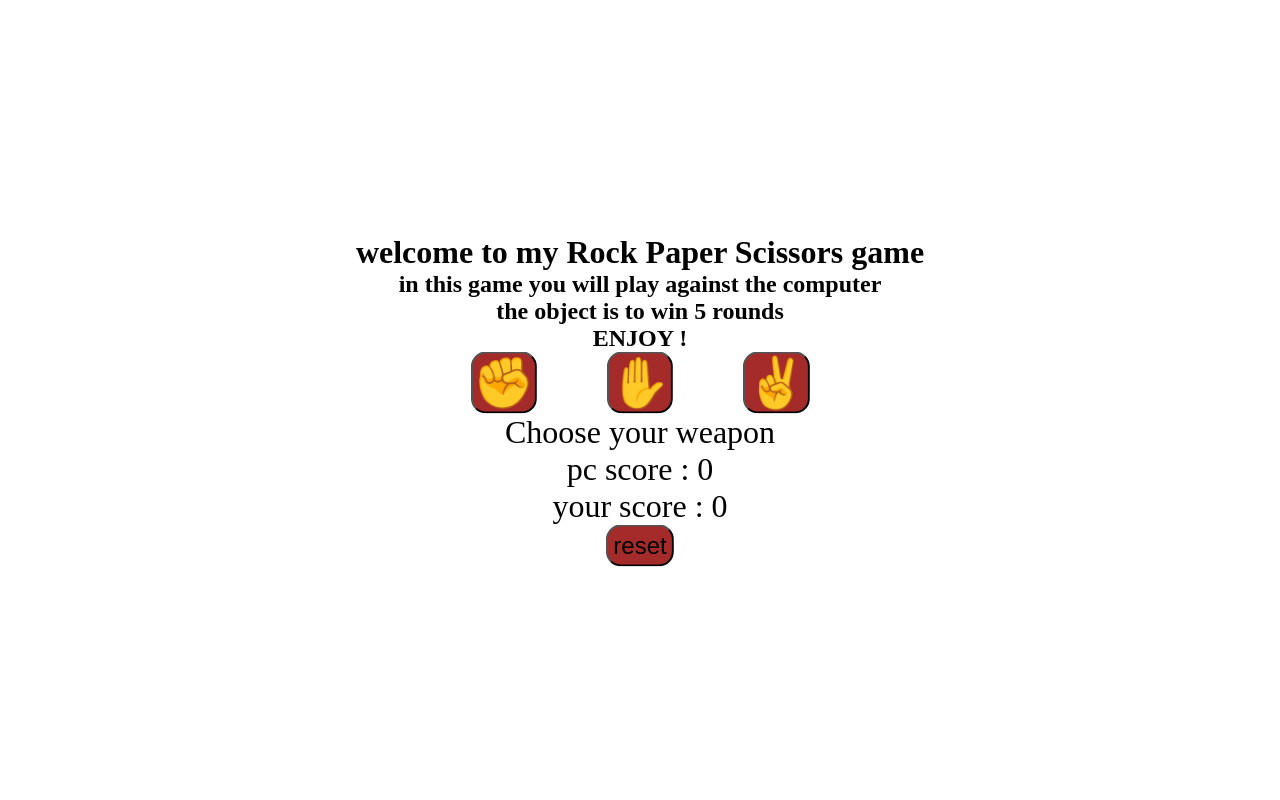
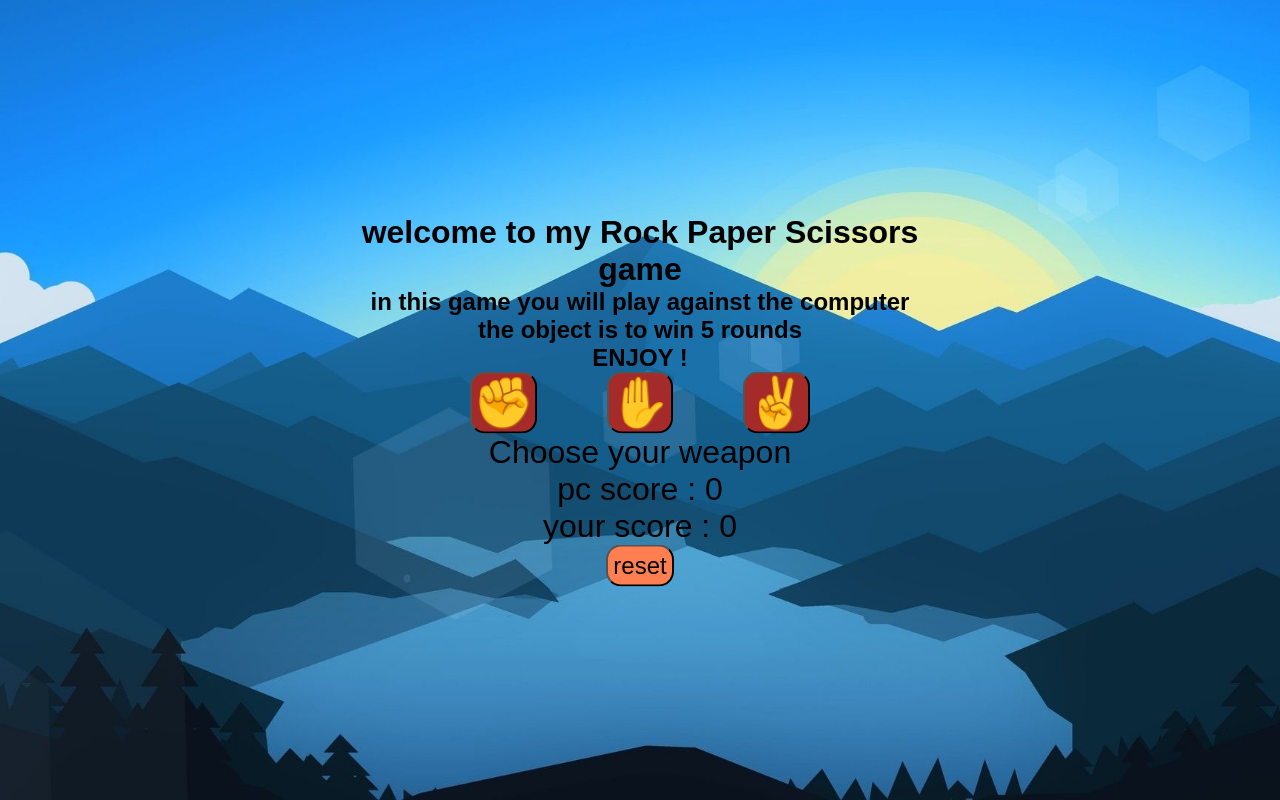
Before and after one commit to Schismond/ROCK-PAPER-SCISSORS-full, a plain HTML site: page index.html in a window 1280 px wide. Drawn offline with Linux system fonts and the light colour scheme.

Commit message:
final commit

```diff
--- a/script.js
+++ b/script.js
@@ -1,4 +1,3 @@
-
 const options = ["rock", "paper", "scissors"];
 let Pscore = document.getElementById('player');
 let Cscore = document.getElementById('computer');
--- a/styles.css
+++ b/styles.css
@@ -6,6 +6,14 @@
 
 body{
     text-align: center;
+    height: 100vh;
+    background-image: url('/laptop.jpg');
+    background-repeat: no-repeat;
+    background-position: center;
+    background-size: cover;
+
+    font-family: Arial, Helvetica, sans-serif;
+
 }
 
 .choices>* {
@@ -38,4 +46,5 @@ button{
 #restart-game{
     font-size: 1.5rem;
     padding: 5px;
+    background-color: coral;
 }
```
Also changed, not shown: laptop.jpg (added).
